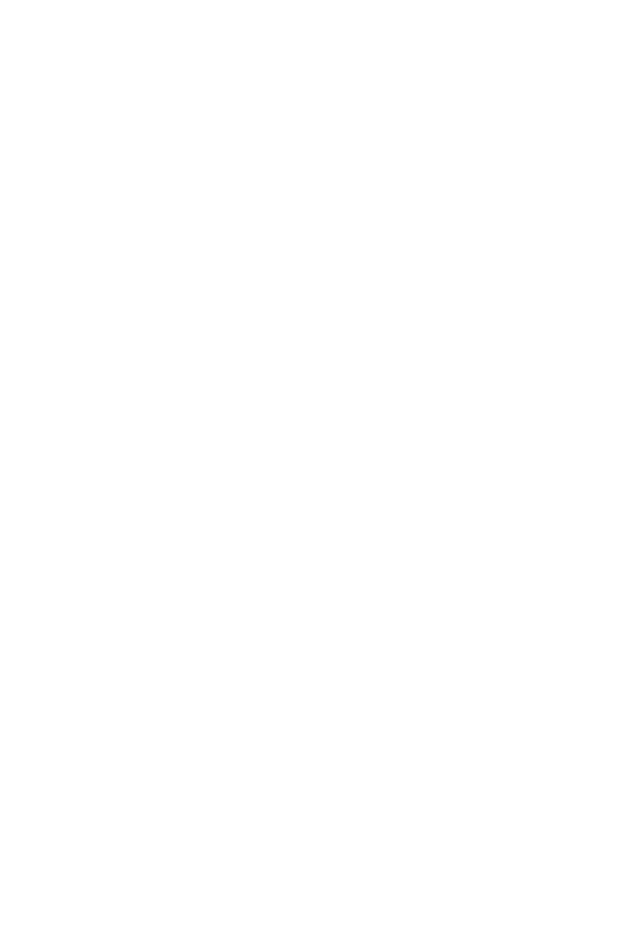
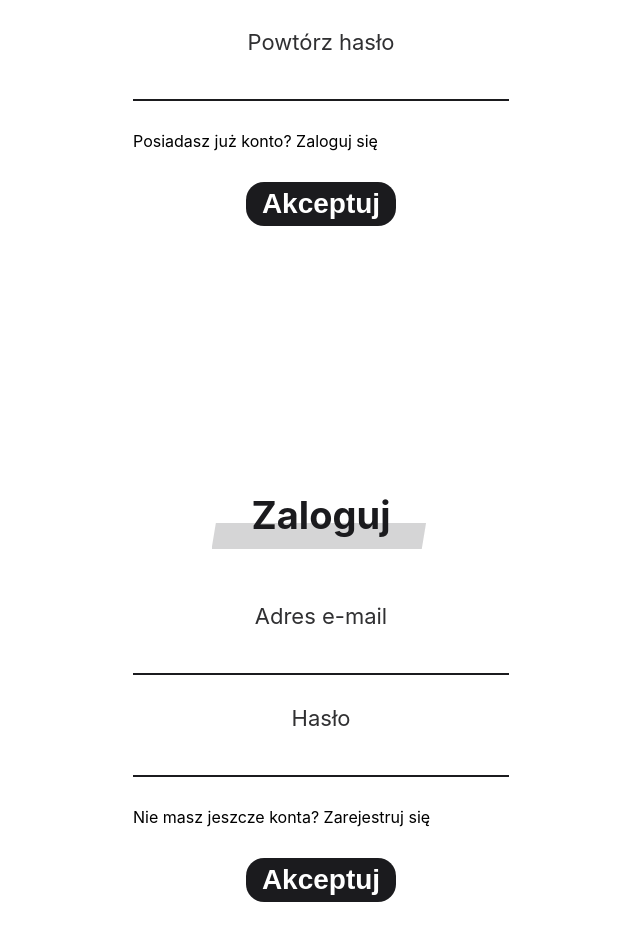
Before and after one commit to MagicianPL/PayBud, a React (Create React App) app: page / in a window 1280 px wide. Shown: the part 2160-3101 px from the top of the page, without its empty margins (319-959 px from the left). Before the commit the page ends 1747 px from the top, so only its background shows below. Built offline with nearby package versions, Linux system fonts and the light colour scheme.

Commit message:
Forms mediaQueries

```diff
--- a/src/App.tsx
+++ b/src/App.tsx
@@ -13,8 +13,8 @@ function App() {
       <div className="App">
         <TopNavigation />
         <Homepage />
-        {/*<SignUpForm />
-        <SignInForm />*/}
+        <SignUpForm />
+        <SignInForm />
       </div>
     </ThemeProvider>
   );
--- a/src/pages/SignUpForm/StyledWrapper.tsx
+++ b/src/pages/SignUpForm/StyledWrapper.tsx
@@ -1,10 +1,12 @@
 import styled from 'styled-components';
 
 const StyledWrapper = styled.div`
+
     form {
         width: 100%;
         max-width: 400px;
         margin: 0 auto;
+        padding: 0 12px;
 
         a {
             color: inherit;
```
